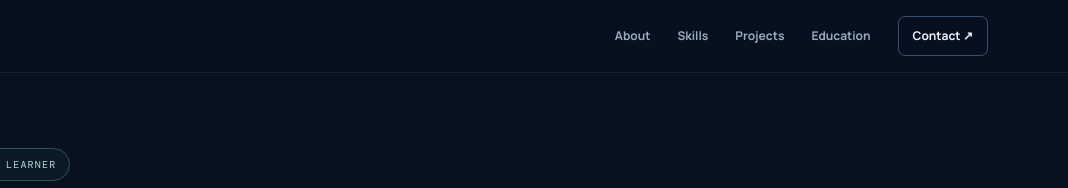
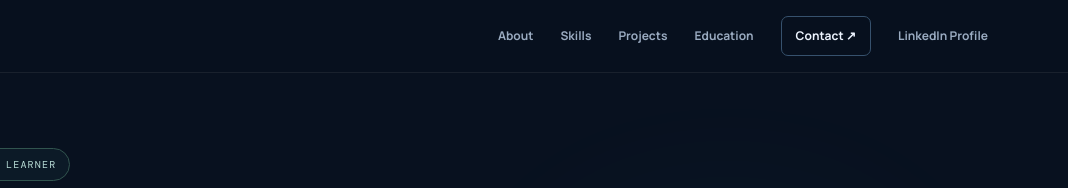
Before and after one commit to afsalazeez761-arch/devops-portfolio, a plain HTML site: page index.html in a window 1280 px wide. Shown: the top 188 px of the page, 212-1280 px from the left. Drawn offline with nearby package versions, Linux system fonts and the light colour scheme.

Commit message:
Add LinkedIn profile link to navigation

```diff
--- a/index.html
+++ b/index.html
@@ -23,6 +23,10 @@
         <a href="#projects">Projects</a>
         <a href="#education">Education</a>
         <a href="#contact" class="nav-cta">Contact ↗</a>
+        <a href="https://www.linkedin.com/in/muhammad-afsal-a-499a5225a/"
+   target="_blank" rel="noopener noreferrer">
+   LinkedIn Profile
+</a>
       </div>
     </nav>
   </header>
```
